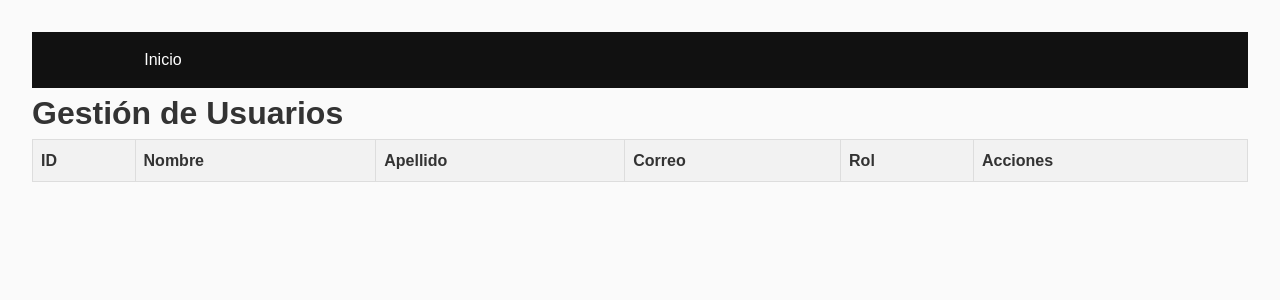
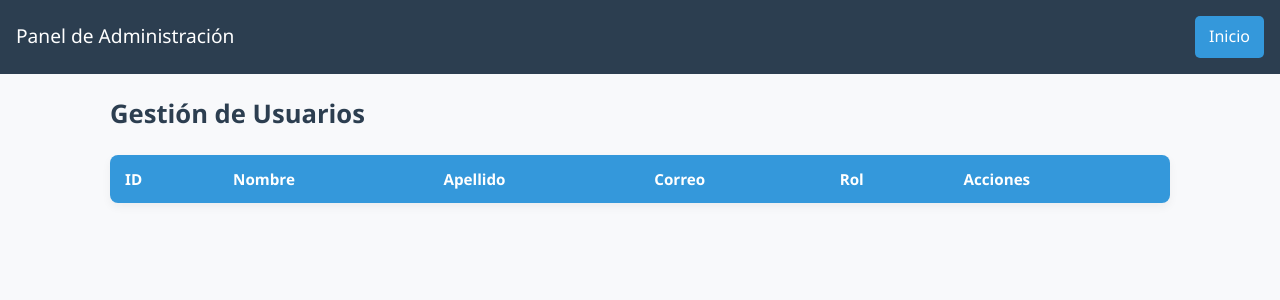
Before and after one commit to EnzoAyala/Herramientas_Desarrollo, a Flask app: template templates/dashboard.html in a window 1280 px wide. Shown: the top 300 px of the page. Run offline with Flask 3, Linux system fonts and the light colour scheme; the template is opened without the code that fills it, so the values that code supplies are empty.

Commit message:
Agregando estilos a la zona administrativa

```diff
--- /dev/null
+++ b/static/css/dashboard.css
@@ -0,0 +1,188 @@
+/* Reset básico */
+* {
+    margin: 0;
+    padding: 0;
+    box-sizing: border-box;
+}
+
+body {
+    font-family: "Segoe UI", Tahoma, Geneva, Verdana, sans-serif;
+    background: #f8f9fb;
+    color: #333;
+    line-height: 1.6;
+}
+
+header {
+    background: #2c3e50;
+    color: #fff;
+    padding: 1em;
+    margin-bottom: 20px;
+}
+
+.navbar {
+    display: flex;
+    justify-content: space-between;
+    align-items: center;
+    flex-wrap: wrap; /* Permite que se acomode en pantallas pequeñas */
+    gap: 10px;
+}
+
+.navbar h2 {
+    font-size: 1.2rem;
+    font-weight: normal;
+}
+
+.btn-link {
+    color: #fff;
+    text-decoration: none;
+    background: #3498db;
+    padding: 8px 14px;
+    border-radius: 5px;
+    transition: background 0.3s;
+}
+
+.btn-link:hover {
+    background: #2980b9;
+}
+
+/* Contenido principal */
+.container {
+    max-width: 1100px;
+    margin: auto;
+    padding: 0 20px;
+}
+
+h1 {
+    margin-bottom: 20px;
+    font-size: 1.6rem;
+    color: #2c3e50;
+}
+
+/* Tabla de usuarios */
+.user-table {
+    width: 100%;
+    border-collapse: collapse;
+    background: #fff;
+    border-radius: 8px;
+    overflow: hidden;
+    box-shadow: 0px 4px 10px rgba(0,0,0,0.05);
+}
+
+.user-table thead {
+    background: #3498db;
+    color: #fff;
+}
+
+.user-table th,
+.user-table td {
+    padding: 12px 15px;
+    text-align: left;
+    font-size: 0.95rem;
+}
+
+.user-table tbody tr:nth-child(even) {
+    background: #f4f6f9;
+}
+
+.role-select {
+    padding: 6px 10px;
+    border: 1px solid #ddd;
+    border-radius: 5px;
+    background: #fff;
+}
+
+/* Botones */
+.actions {
+    display: flex;
+    gap: 8px;
+}
+
+.btn-delete {
+    background: #e74c3c;
+    border: none;
+    color: #fff;
+    padding: 6px 12px;
+    border-radius: 5px;
+    cursor: pointer;
+    transition: background 0.3s;
+}
+
+.btn-delete:hover {
+    background: #c0392b;
+}
+
+/* ===================
+   Responsive
+   =================== */
+@media (max-width: 768px) {
+    .navbar {
+        flex-direction: column;
+        align-items: flex-start;
+    }
+
+    .user-table thead {
+        display: none; /* Oculta cabecera */
+    }
+
+    .user-table,
+    .user-table tbody,
+    .user-table tr,
+    .user-table td {
+        display: block;
+        width: 100%;
+    }
+
+    .user-table tr {
+        margin-bottom: 15px;
+        background: #fff;
+        border: 1px solid #ddd;
+        border-radius: 8px;
+        padding: 10px;
+        box-shadow: 0px 2px 6px rgba(0,0,0,0.05);
+    }
+
+    .user-table td {
+        text-align: right;
+        padding: 8px 10px;
+        font-size: 0.9rem;
+        position: relative;
+    }
+
+    .user-table td::before {
+        content: attr(data-label);
+        position: absolute;
+        left: 10px;
+        font-weight: bold;
+        color: #555;
+        text-align: left;
+    }
+
+    .actions {
+        justify-content: flex-end;
+    }
+}
+
+@media (max-width: 480px) {
+    body {
+        font-size: 14px;
+    }
+
+    h1 {
+        font-size: 1.2rem;
+    }
+
+    .btn-link {
+        padding: 6px 10px;
+        font-size: 0.9rem;
+    }
+
+    .btn-delete {
+        padding: 5px 10px;
+        font-size: 0.85rem;
+    }
+
+    .role-select {
+        font-size: 0.85rem;
+        padding: 5px 8px;
+    }
+}
--- a/templates/dashboard.html
+++ b/templates/dashboard.html
@@ -4,23 +4,19 @@
     <meta charset="UTF-8">
     <meta name="viewport" content="width=device-width, initial-scale=1.0">
     <title>Admin Dashboard</title>
-    <link rel="stylesheet" href="{{ url_for('static', filename='css/index.css') }}">
-    <style>
-        body { font-family: sans-serif; margin: 2em; }
-        table { width: 100%; border-collapse: collapse; }
-        th, td { border: 1px solid #ddd; padding: 8px; text-align: left; }
-        th { background-color: #f2f2f2; }
-        .actions button { margin-right: 5px; }
-    </style>
+    <link rel="stylesheet" href="{{ url_for('static', filename='css/dashboard.css') }}">
 </head>
 <body>
     <header>
-        <nav>
-            <a href="{{ url_for('index') }}"> Inicio </a>
+        <nav class="navbar">
+            <h2>Panel de Administración</h2>
+            <a href="{{ url_for('index') }}" class="btn-link">Inicio</a>
         </nav>
     </header>
+
+    <main class="container">
         <h1>Gestión de Usuarios</h1>
-    <table>
+        <table class="user-table">
             <thead>
                 <tr>
                     <th>ID</th>
@@ -35,6 +31,7 @@
                 <!-- Los usuarios se cargarán aquí dinámicamente -->
             </tbody>
         </table>
+    </main>
 
     <script>
         document.addEventListener('DOMContentLoaded', function() {
@@ -46,7 +43,7 @@
                 .then(response => response.json())
                 .then(users => {
                     const tableBody = document.getElementById('user-table-body');
-                    tableBody.innerHTML = ''; // Limpiar tabla
+                    tableBody.innerHTML = '';
                     users.forEach(user => {
                         const row = `
                             <tr>
@@ -55,13 +52,13 @@
                                 <td>${user.apellido}</td>
                                 <td>${user.correo}</td>
                                 <td>
-                                    <select onchange="updateRole(${user.id}, this.value)">
+                                    <select class="role-select" onchange="updateRole(${user.id}, this.value)">
                                         <option value="1" ${user.rol_id === 1 ? 'selected' : ''}>Usuario</option>
                                         <option value="2" ${user.rol_id === 2 ? 'selected' : ''}>Administrador</option>
                                     </select>
                                 </td>
                                 <td class="actions">
-                                    <button onclick="deleteUser(${user.id})">Eliminar</button>
+                                    <button class="btn-delete" onclick="deleteUser(${user.id})">Eliminar</button>
                                 </td>
                             </tr>
                         `;
@@ -72,20 +69,16 @@
         }
 
         function updateRole(userId, newRoleId) {
-            if (!confirm(`¿Estás seguro de que quieres cambiar el rol del usuario ${userId}?`)) {
-                return;
-            }
+            if (!confirm(`¿Estás seguro de que quieres cambiar el rol del usuario ${userId}?`)) return;
             fetch(`/api/users/${userId}/role`, {
                 method: 'PUT',
-                headers: {
-                    'Content-Type': 'application/json',
-                },
+                headers: { 'Content-Type': 'application/json' },
                 body: JSON.stringify({ rol_id: newRoleId }),
             })
             .then(response => {
                 if (response.ok) {
                     alert('Rol actualizado con éxito.');
-                    fetchUsers(); // Recargar lista
+                    fetchUsers();
                 } else {
                     alert('Error al actualizar el rol.');
                 }
@@ -94,16 +87,12 @@
         }
 
         function deleteUser(userId) {
-            if (!confirm(`¿Estás seguro de que quieres eliminar al usuario ${userId}?`)) {
-                return;
-            }
-            fetch(`/api/users/${userId}`, {
-                method: 'DELETE',
-            })
+            if (!confirm(`¿Estás seguro de que quieres eliminar al usuario ${userId}?`)) return;
+            fetch(`/api/users/${userId}`, { method: 'DELETE' })
             .then(response => {
                 if (response.ok) {
                     alert('Usuario eliminado con éxito.');
-                    fetchUsers(); // Recargar lista
+                    fetchUsers();
                 } else {
                     alert('Error al eliminar el usuario.');
                 }
```
Lines whose indentation alone changed are shown as unchanged.
